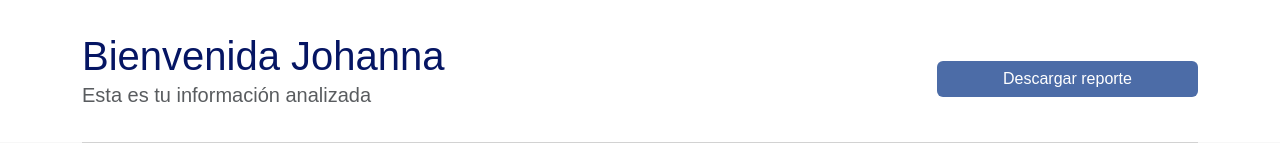
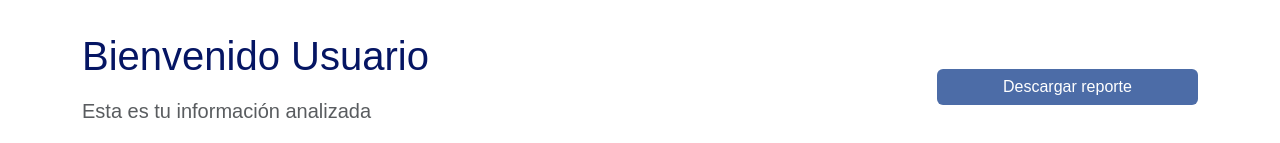
Before and after one commit to Scoowy/django-do-deploy, a Django app: template fuzzysystem/dashboard/templates/dashboard/index.html in a window 1280 px wide. Shown: the part 86-229 px from the top of the page. Run offline with Django 4.2, Linux system fonts and the light colour scheme; the template is opened without the code that fills it: most values are stand-ins (such as "Sample title", 1, 10 or a date in 2020); parts of the project's set-up code (start-up, migrations or seed data) failed here and were passed over; some libraries are stand-ins or nearby versions.

Commit message:
Fix template content

```diff
--- a/fuzzysystem/dashboard/templates/dashboard/index.html
+++ b/fuzzysystem/dashboard/templates/dashboard/index.html
@@ -5,7 +5,13 @@
   <div class="container">
     <div class="row">
       <div class="col-lg-9">
-        <h1 class="font-weight-bold mb-0">Bienvenida Johanna</h1>
+        <h1 class="font-weight-bold mb-0">
+          {% if user.is_authenticated %}
+          <p>Bienvenido/a, {{ user.username }}.</p>
+          {% else %}
+            <p>Bienvenido Usuario</p>
+          {% endif %}
+        </h1>
         <p class="lead text-muted">Esta es tu información analizada</p>
       </div>
       <div class="col-lg-3 d-flex">
```
Also changed, not shown: fuzzysystem/dashboard/templates/dashboard/report_view_new.html (+2 -8 lines).
